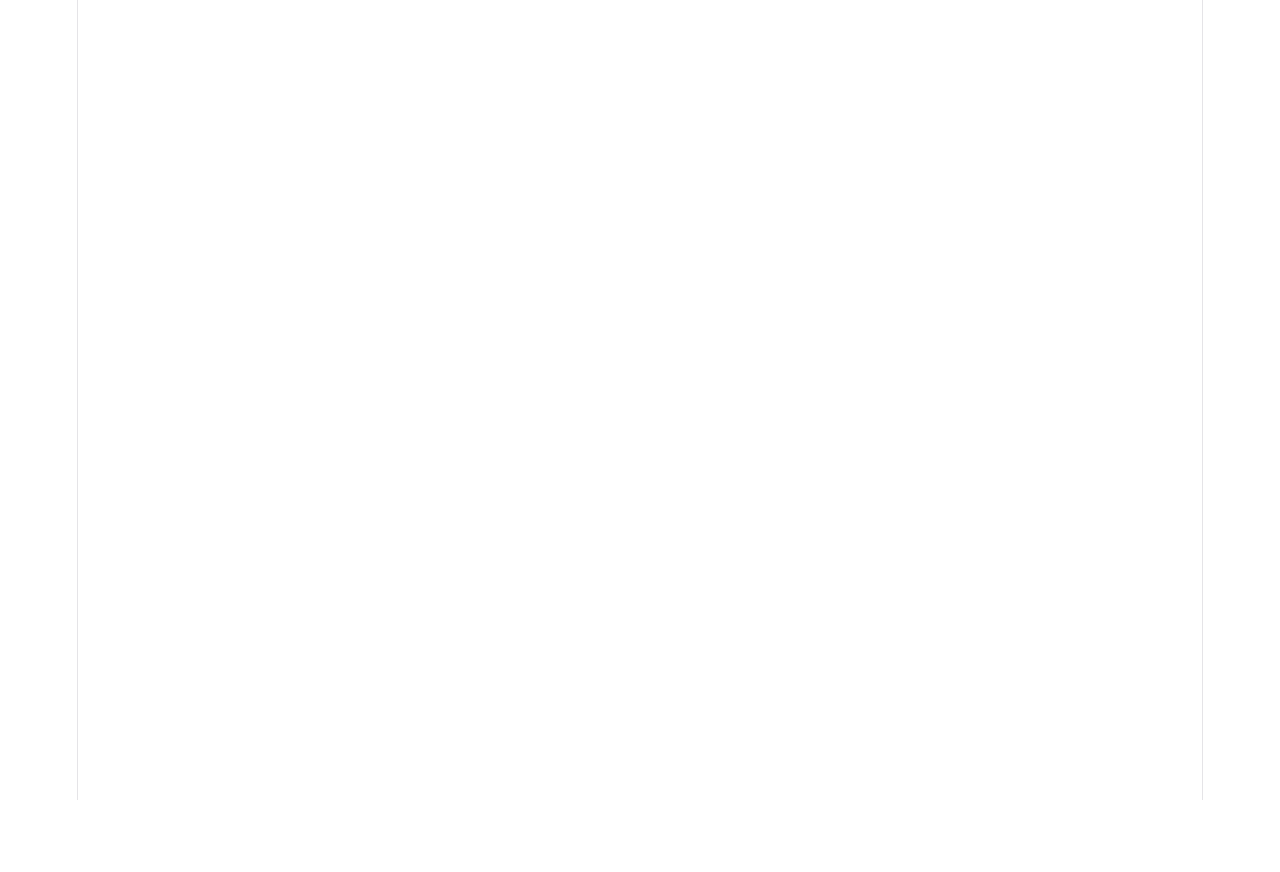
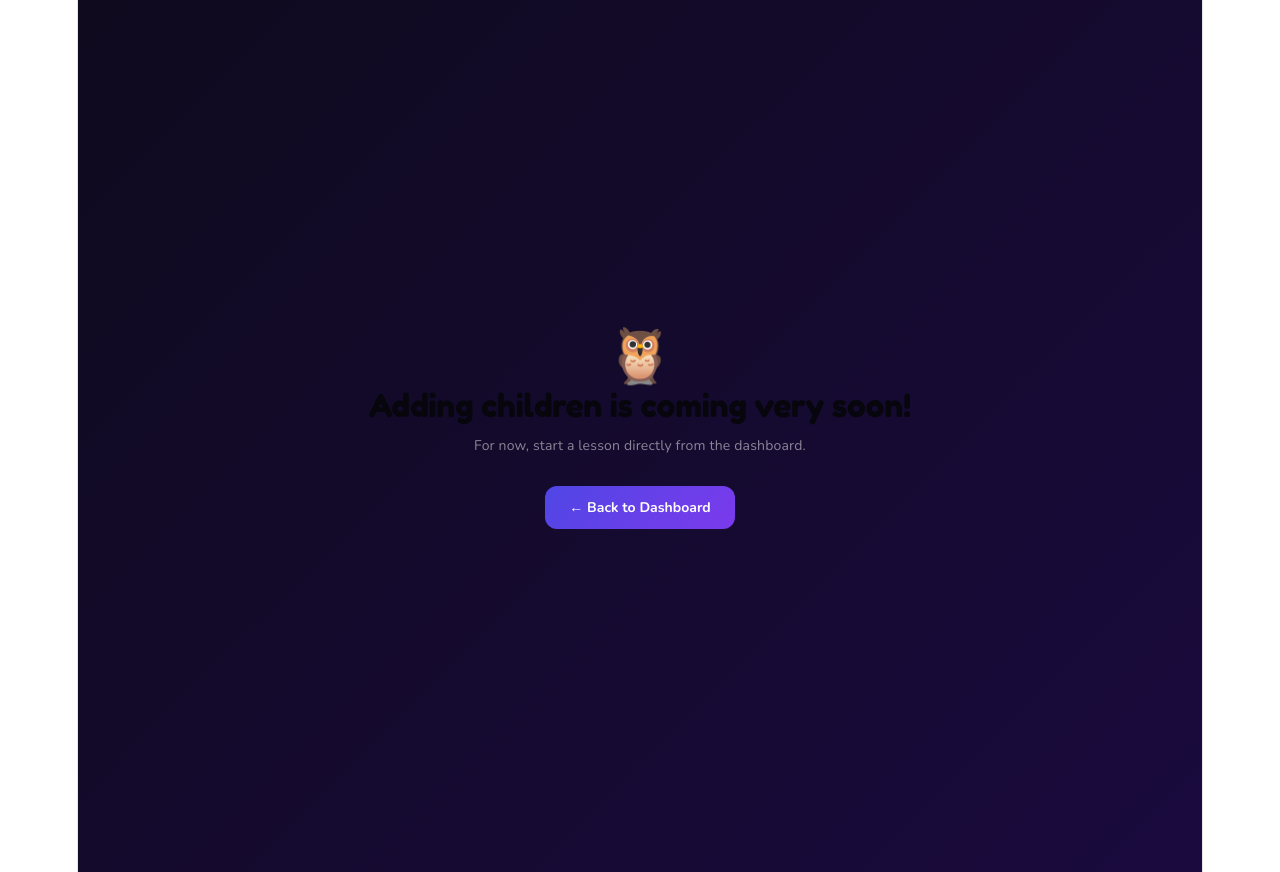
Before and after one commit to gr6nty/BrightMinds, a React (Vite) app: page /setup in a window 1280 px wide. Before the commit the page ends 800 px from the top, so only its background shows below. Built offline with nearby package versions, Linux system fonts and the light colour scheme; sample sign-in values are in the browser's storage.

Commit message:
fix setup page

```diff
--- a/src/pages/Setup.jsx
+++ b/src/pages/Setup.jsx
@@ -1,3 +1,15 @@
+import { useNavigate } from 'react-router-dom'
+
 export default function Setup() {
-  return <div style={{color:'white',padding:'2rem'}}>Setup coming soon</div>
+  const navigate = useNavigate()
+  return (
+    <div style={{minHeight:'100vh',background:'linear-gradient(135deg, #0f0a1e 0%, #1a0a3e 100%)',display:'flex',alignItems:'center',justifyContent:'center',fontFamily:"'Nunito', sans-serif",color:'#fff',textAlign:'center',padding:'2rem'}}>
+      <div>
+        <div style={{fontSize:'3rem',marginBottom:'1rem'}}>🦉</div>
+        <h2 style={{fontFamily:"'Fredoka One', cursive",fontSize:'1.75rem',marginBottom:'0.5rem'}}>Adding children is coming very soon!</h2>
+        <p style={{fontSize:'14px',color:'rgba(255,255,255,0.5)',marginBottom:'1.5rem'}}>For now, start a lesson directly from the dashboard.</p>
+        <button onClick={() => navigate('/dashboard')} style={{padding:'12px 24px',background:'linear-gradient(135deg, #4F46E5, #7C3AED)',border:'none',borderRadius:'12px',color:'#fff',fontSize:'14px',fontWeight:'700',cursor:'pointer',fontFamily:"'Nunito', sans-serif"}}>← Back to Dashboard</button>
+      </div>
+    </div>
+  )
 }
```
